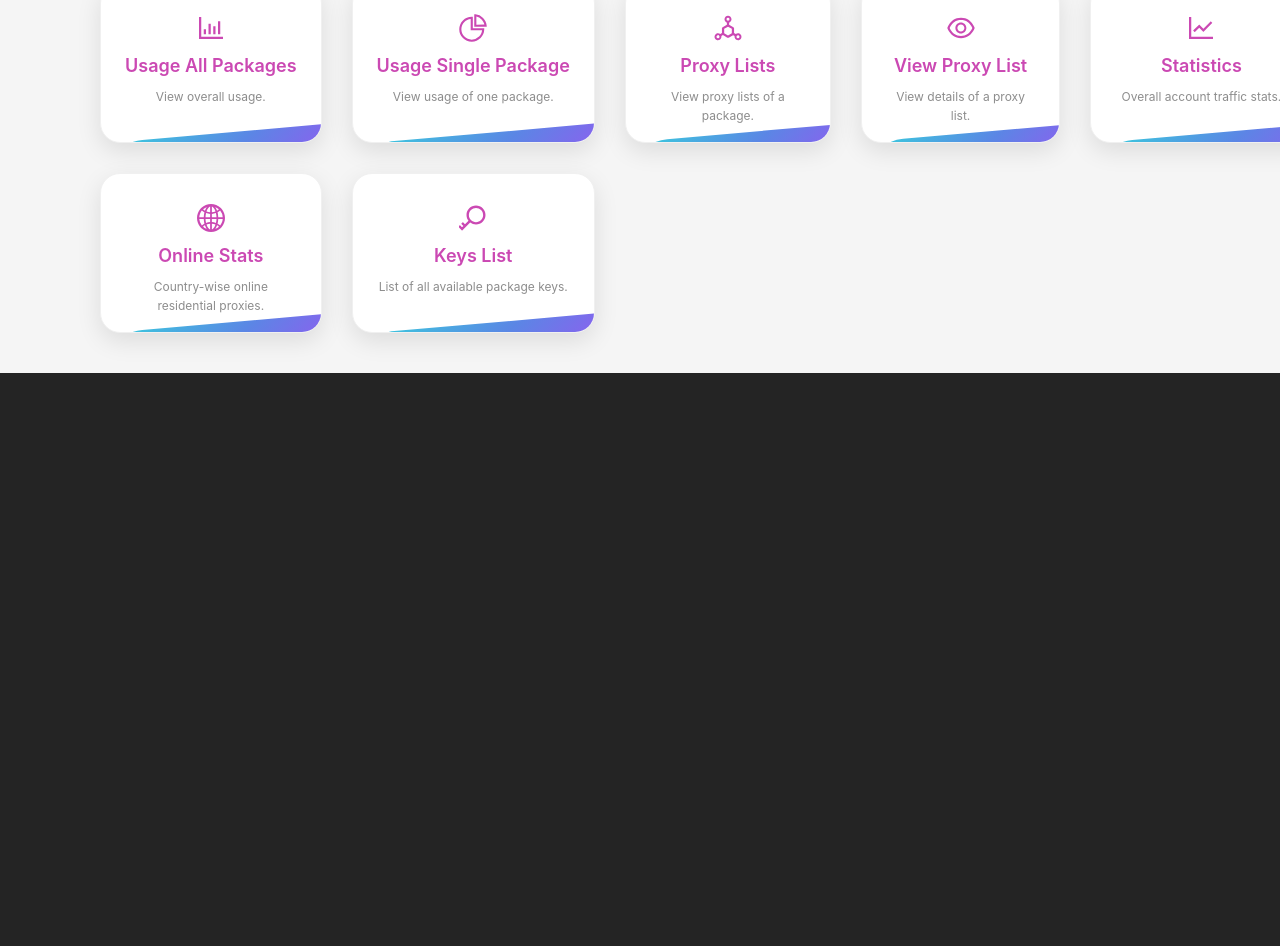
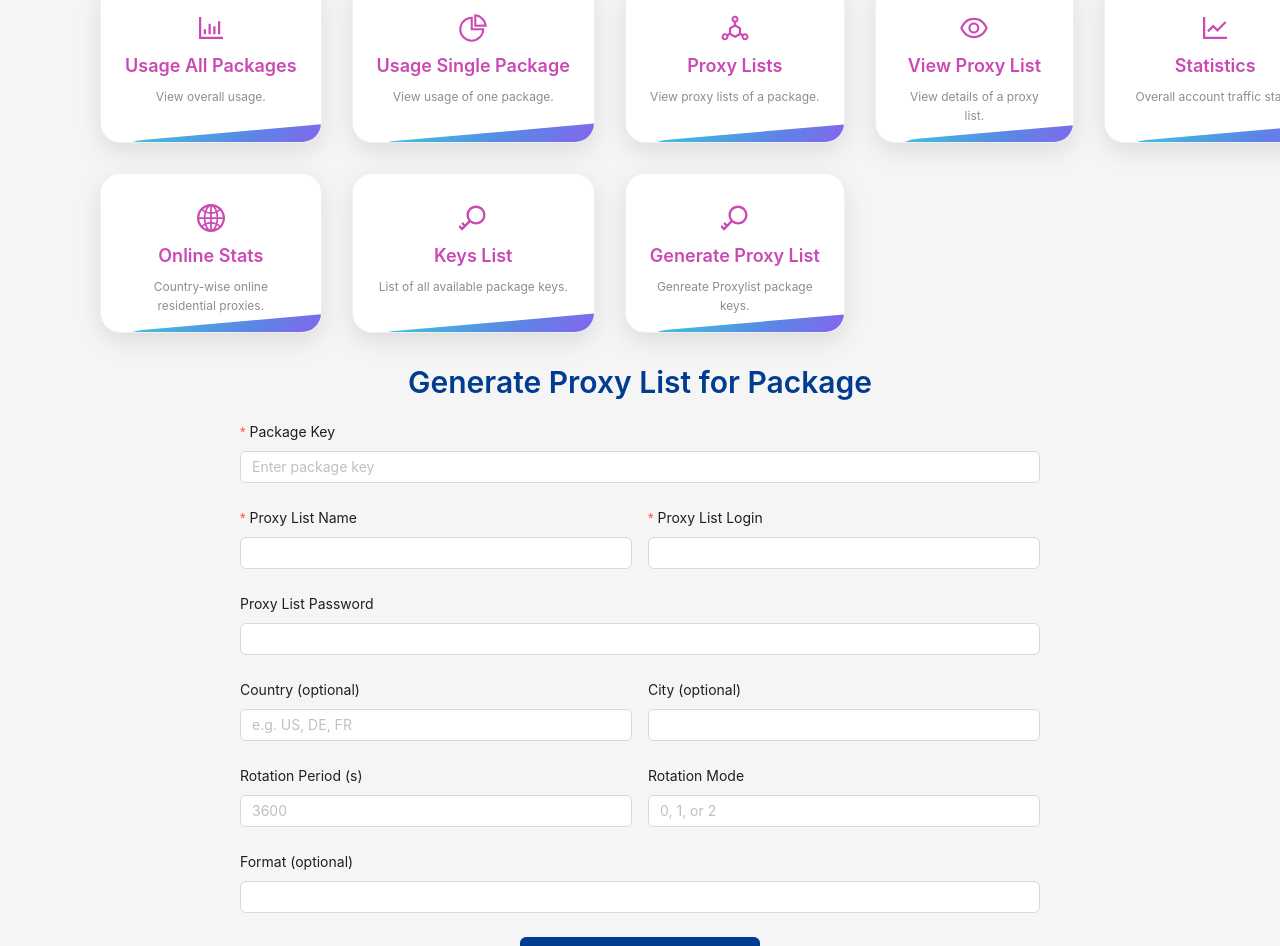
Before and after one commit to usama0011/InfaticaDashboard, a React (Vite) app in the folder FrontEnd/: page /genereateproxylist in a window 1280 px wide. Shown: the part 612-1558 px from the top of the page. Before the commit the page ends 985 px from the top, so only its background shows below. Built offline with nearby package versions, Linux system fonts and the light colour scheme.

Commit message:
NEWocaddsonewcoe

```diff
--- a/FrontEnd/src/App.jsx
+++ b/FrontEnd/src/App.jsx
@@ -38,6 +38,7 @@ import Statistics from "./pages/Statistics";
 import OnlineStats from "./pages/OnlineStats";
 import KeysList from "./pages/KeysList";
 import "./App.css";
+import GenereteProxyList from "./pages/GenereteProxyList";
 
 const cards = [
   {
@@ -142,6 +143,12 @@ const cards = [
     path: "/keys-list",
     icon: <KeyOutlined />,
   },
+  {
+    title: "Generate Proxy List",
+    description: "Genreate Proxylist package keys.",
+    path: "/genereateproxylist",
+    icon: <KeyOutlined />,
+  },
 ];
 
 function App() {
@@ -188,6 +195,7 @@ function App() {
           <Route path="/statistics" element={<Statistics />} />
           <Route path="/online-stats" element={<OnlineStats />} />
           <Route path="/keys-list" element={<KeysList />} />
+          <Route path="/genereateproxylist" element={<GenereteProxyList />} />
         </Routes>
       </div>
     </Router>
--- /dev/null
+++ b/FrontEnd/src/pages/GenereteProxyList.jsx
@@ -0,0 +1,123 @@
+import React, { useState } from "react";
+import axios from "../api";
+import { Form, Input, Button, Typography, Spin, message, Row, Col } from "antd";
+
+const { Title } = Typography;
+
+const GenereteProxyList = () => {
+  const [loading, setLoading] = useState(false);
+  const [form] = Form.useForm();
+
+  const handleGenerate = async (values) => {
+    try {
+      setLoading(true);
+      const { packageKey, ...body } = values;
+      const response = await axios.post(
+        `/generate-proxy-list/${packageKey}`,
+        body
+      );
+      message.success("Proxy list generated successfully!");
+      console.log("Proxy list response:", response.data);
+      form.resetFields();
+    } catch (error) {
+      console.error(error);
+      message.error("Failed to generate proxy list.");
+    } finally {
+      setLoading(false);
+    }
+  };
+
+  return (
+    <div style={{ maxWidth: "800px", margin: "0 auto", paddingTop: "30px" }}>
+      <Title level={2} style={{ textAlign: "center", color: "#003c8f" }}>
+        Generate Proxy List for Package
+      </Title>
+
+      <Form
+        form={form}
+        layout="vertical"
+        onFinish={handleGenerate}
+        style={{ marginTop: "20px" }}
+      >
+        <Form.Item
+          label="Package Key"
+          name="packageKey"
+          rules={[{ required: true, message: "Package key is required" }]}
+        >
+          <Input placeholder="Enter package key" />
+        </Form.Item>
+
+        <Row gutter={16}>
+          <Col span={12}>
+            <Form.Item
+              label="Proxy List Name"
+              name="proxy-list-name"
+              rules={[{ required: true }]}
+            >
+              <Input />
+            </Form.Item>
+          </Col>
+          <Col span={12}>
+            <Form.Item
+              label="Proxy List Login"
+              name="proxy-list-login"
+              rules={[{ required: true }]}
+            >
+              <Input />
+            </Form.Item>
+          </Col>
+        </Row>
+
+        <Form.Item label="Proxy List Password" name="proxy-list-password">
+          <Input />
+        </Form.Item>
+
+        <Row gutter={16}>
+          <Col span={12}>
+            <Form.Item label="Country (optional)" name="proxy-list-country">
+              <Input placeholder="e.g. US, DE, FR" />
+            </Form.Item>
+          </Col>
+          <Col span={12}>
+            <Form.Item label="City (optional)" name="proxy-list-city">
+              <Input />
+            </Form.Item>
+          </Col>
+        </Row>
+
+        <Row gutter={16}>
+          <Col span={12}>
+            <Form.Item
+              label="Rotation Period (s)"
+              name="proxy-list-rotation-period"
+            >
+              <Input type="number" placeholder="3600" />
+            </Form.Item>
+          </Col>
+          <Col span={12}>
+            <Form.Item label="Rotation Mode" name="proxy-list-rotation-mode">
+              <Input placeholder="0, 1, or 2" />
+            </Form.Item>
+          </Col>
+        </Row>
+
+        <Form.Item label="Format (optional)" name="proxy-list-format">
+          <Input />
+        </Form.Item>
+
+        <Form.Item style={{ textAlign: "center" }}>
+          <Button
+            type="primary"
+            htmlType="submit"
+            loading={loading}
+            style={{ width: "240px", backgroundColor: "#003c8f" }}
+          >
+            {loading ? <Spin /> : "Generate Proxy List"}
+          </Button>
+        </Form.Item>
+      </Form>
+    </div>
+  );
+};
+
+export default GenereteProxyList;
```
Also changed, not shown: 2 other files (tests, documents, lock files or other folders).
